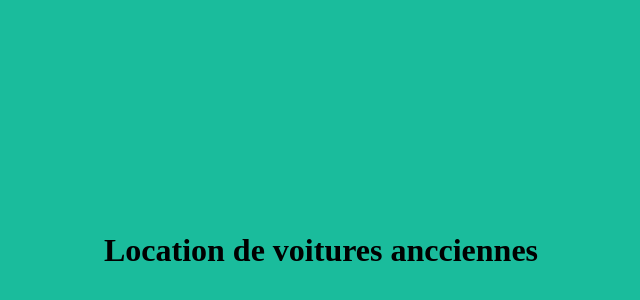
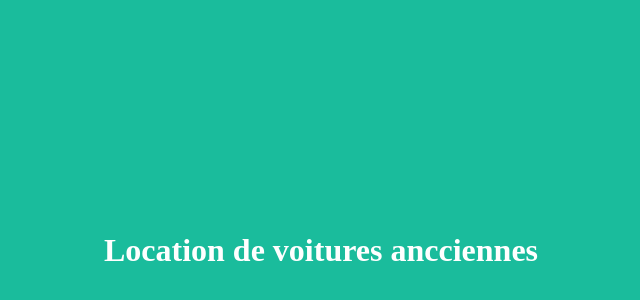
Before and after one commit to barryboubacar/locationVoiture, a plain HTML site: page index.html in a window 1280 px wide. Shown: the part 42-342 px from the top of the page, without its empty margins (319-959 px from the left). Drawn offline with Linux system fonts and the light colour scheme.

Commit message:
modif couleur du grand titre

```diff
--- a/index.html
+++ b/index.html
@@ -5,6 +5,6 @@
      <title></title>
    </head>
    <body style="background-color:#1abc9c">
-      <h1 style="padding-top:20%; padding-bottom:20%; text-align:center;">Location de voitures ancciennes</h1>
+      <h1 style="padding-top:20%; padding-bottom:20%; text-align:center;color:#FFFFFF">Location de voitures ancciennes</h1>
     </body>
 </html>
```
